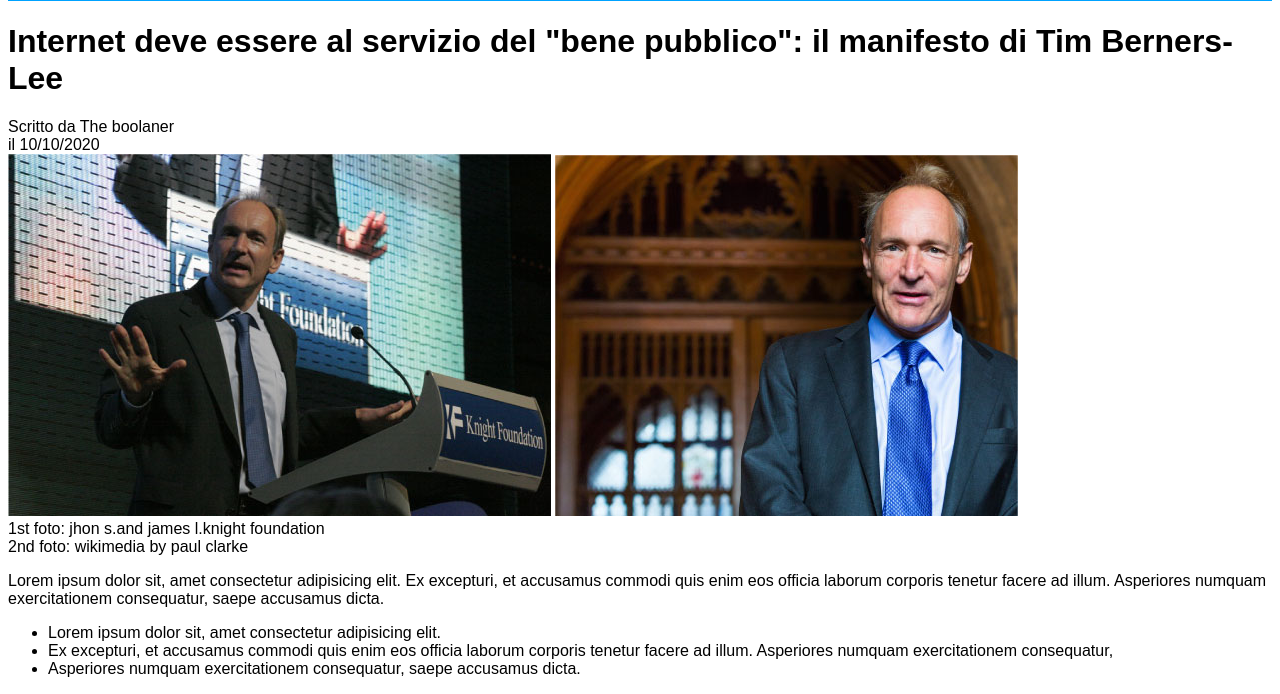
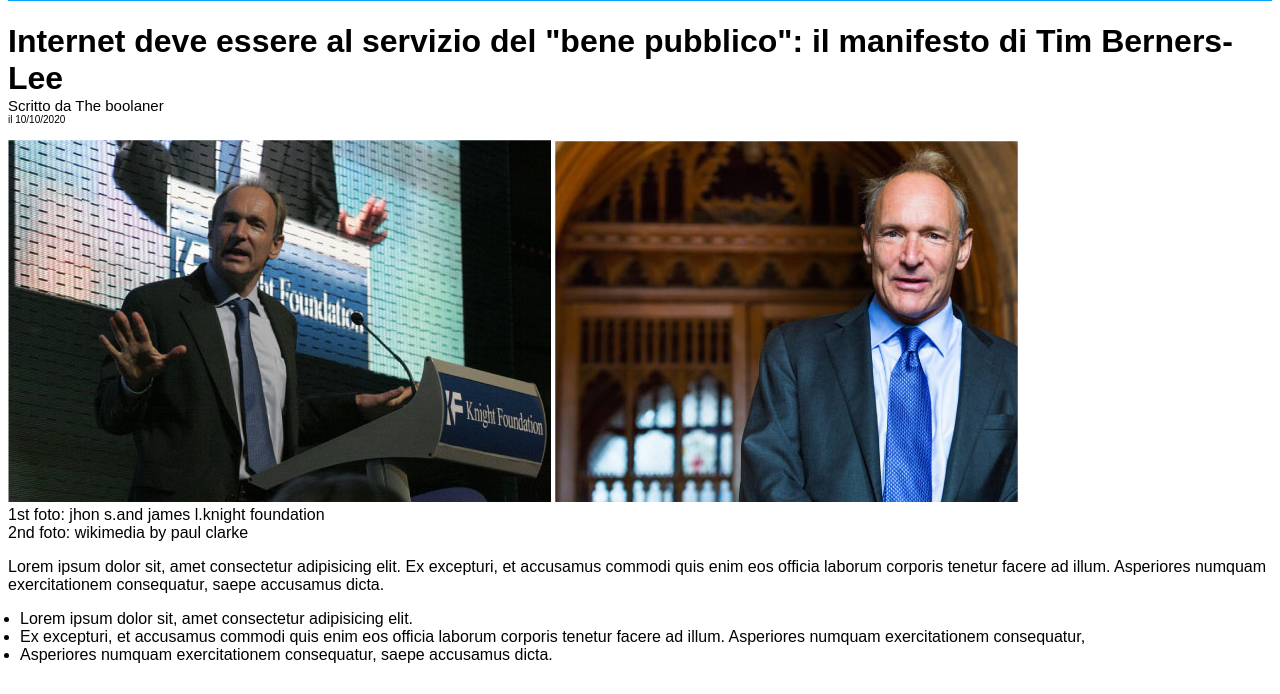
Before and after one commit to luciobo/html-css-booleaner, a plain HTML site: page index.html in a window 1280 px wide. Shown: the part 117-811 px from the top of the page. Drawn offline with Linux system fonts and the light colour scheme.

Commit message:
allineamento ul

```diff
--- a/css/style.css
+++ b/css/style.css
@@ -5,6 +5,9 @@ body {
 /* allineamento header */
 header {
     text-align: left;
+}
+h1 {
+    margin-bottom: 0px;
 }
 
 
@@ -17,3 +20,17 @@ header {
     width: 300px;
     padding-top: 30px;
 }
+/* dimensione sottotesto intestazione */
+#dimensione-sottotesto {
+    font-size: 15px;
+}
+
+#dimensione-sottotesto2 {
+    font-size: 10px;
+    padding-bottom: 15px;
+}
+
+/* allineamento bullet point */
+.ul-align {
+    padding-left: 12px;
+}
--- a/index.html
+++ b/index.html
@@ -15,8 +15,8 @@
         <h1>Internet deve essere al servizio del "bene pubblico": il
             manifesto di Tim Berners-Lee
         </h1>
-        <div>Scritto da The boolaner</div>
-        <div>il 10/10/2020</div>
+        <div id="dimensione-sottotesto" >Scritto da The boolaner</div>
+        <div id="dimensione-sottotesto2" >il 10/10/2020</div>
     </header>
 
     <main>
@@ -36,7 +36,7 @@
                 saepe accusamus dicta.
             </p>
 
-            <ul>
+            <ul class="ul-align">
                 <li>Lorem ipsum dolor sit, amet consectetur adipisicing elit.</li>
                 <li>Ex excepturi, et accusamus commodi quis enim eos officia laborum corporis
                     tenetur facere ad illum. Asperiores numquam exercitationem consequatur,
```
